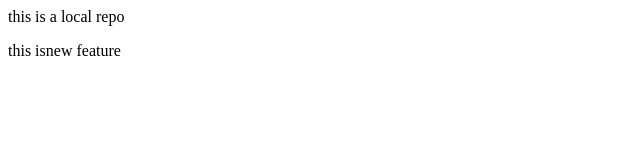
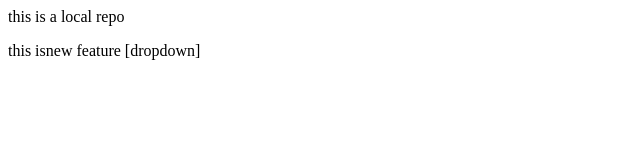
Before and after one commit to namrata132/localrepo, a plain HTML site: page index.html in a window 1280 px wide. Shown: the full height of the page, 0-640 px from the left. Drawn offline with Linux system fonts and the light colour scheme.

Commit message:
add dropdown

```diff
--- a/index.html
+++ b/index.html
@@ -1,2 +1,2 @@
 <p>this is a local repo</p>
-<p>this isnew feature</p>
+<p>this isnew feature [dropdown]</p>
```
